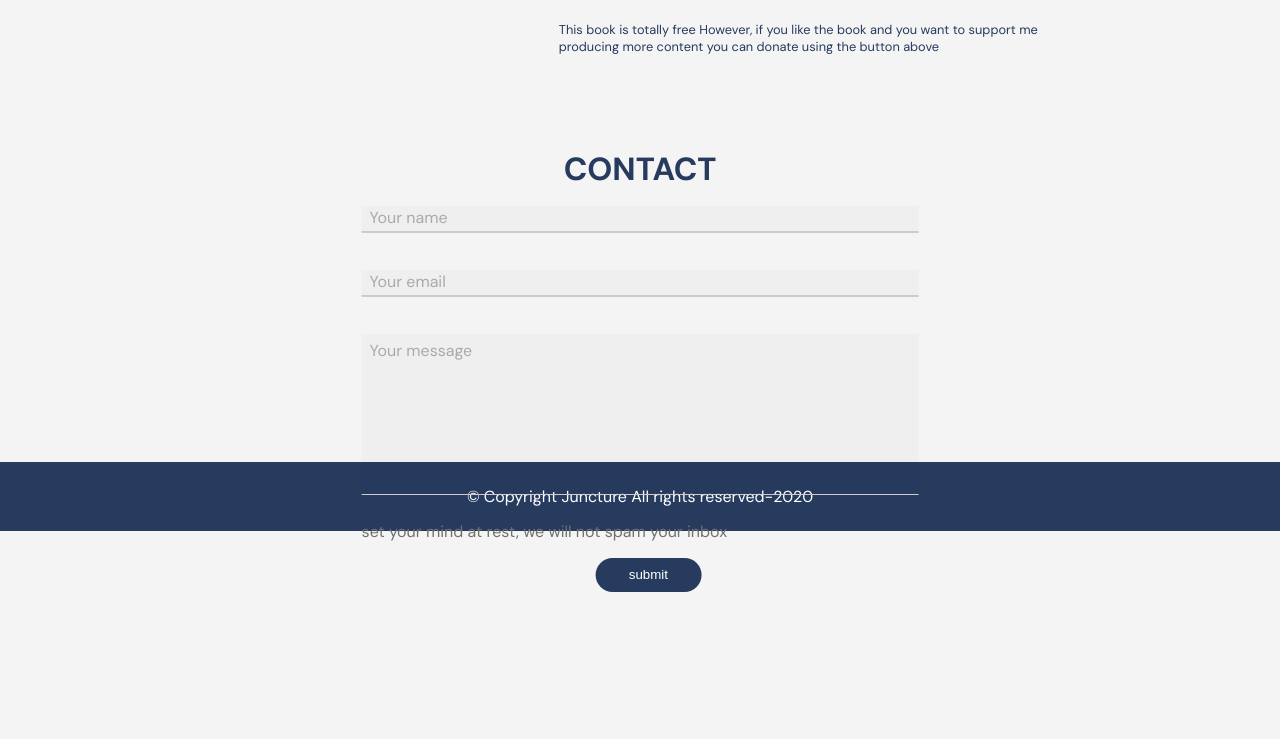
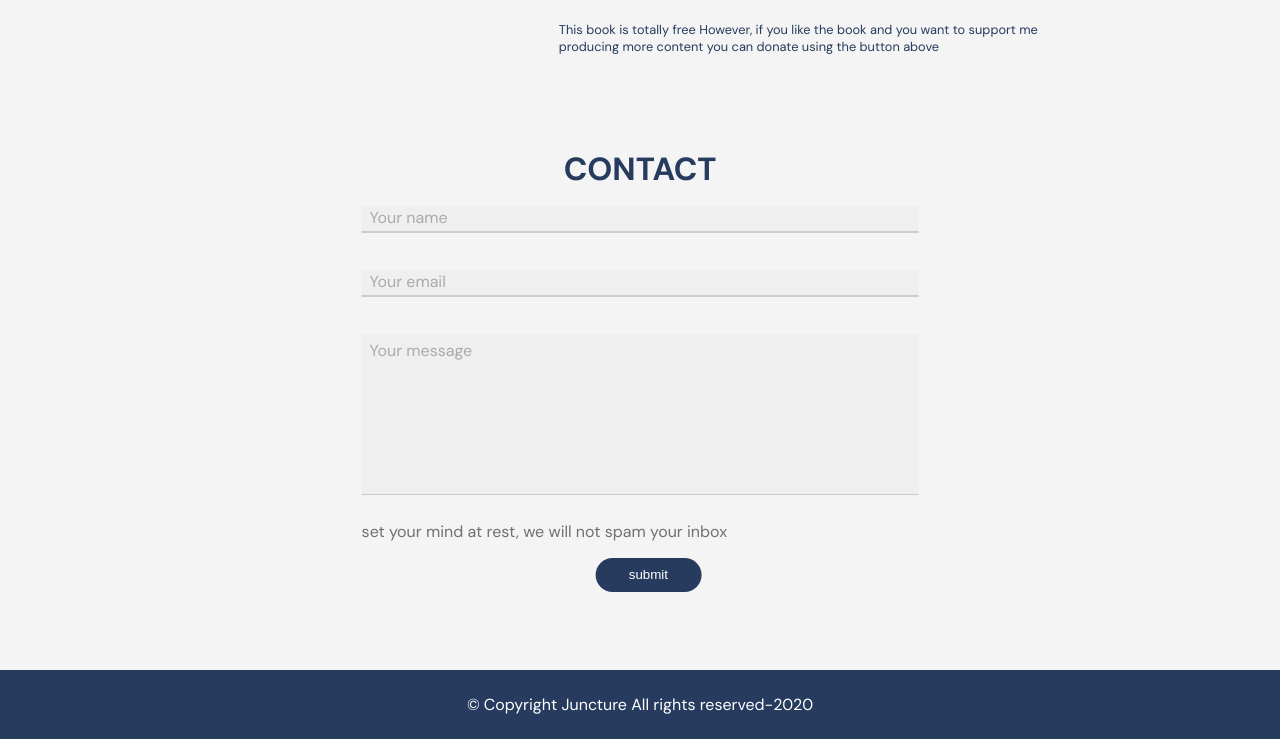
Before and after one commit to LokmaneDaoudi/Juncture, a plain HTML site: page index.html in a window 1280 px wide. Shown: the part 1823-2562 px from the top of the page. Before the commit the page ends 2415 px from the top, so only its background shows below. Drawn offline with Linux system fonts and the light colour scheme.

Commit message:
Fixed website layout bugs

```diff
--- a/assets/styles.css
+++ b/assets/styles.css
@@ -442,6 +442,7 @@ body {
   padding:0.5em;
   text-align: center;
   color:#ffffff;
+  margin-top:13em;
 }
 
 .website_anchor{
```
